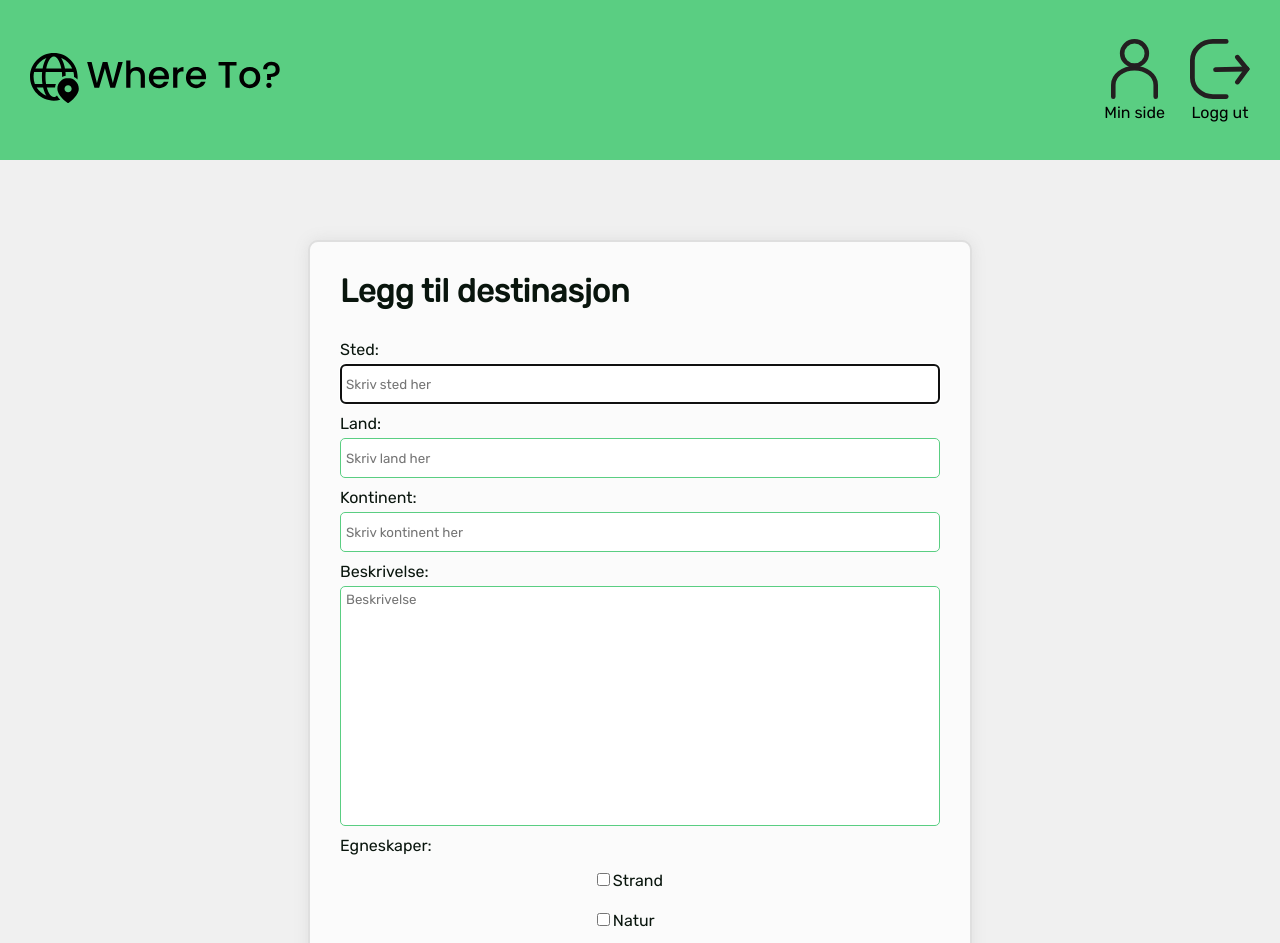
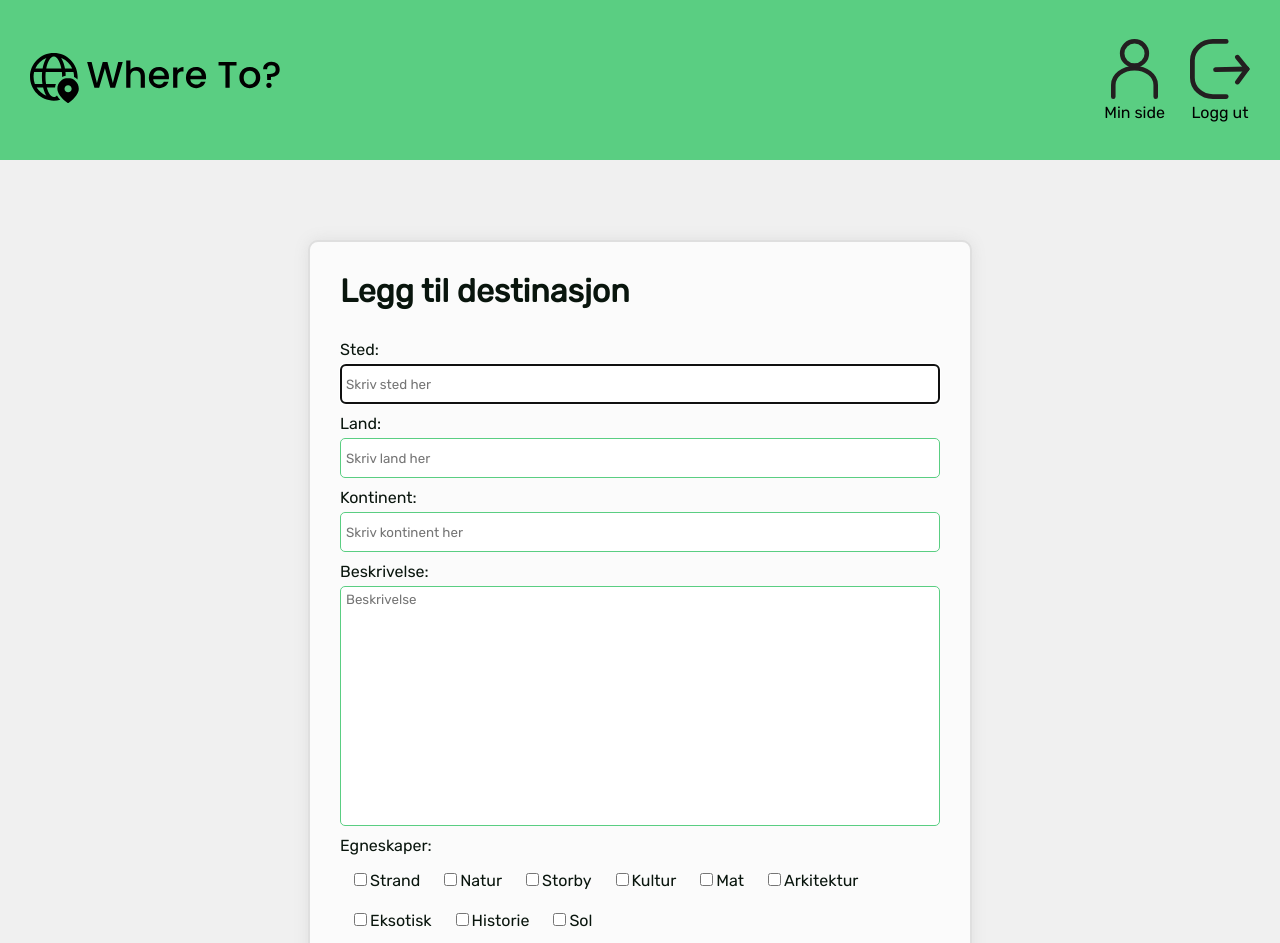
Before and after one commit to TrygveEriksen/WhereTo, a React (Vite) app in the folder TravelPlanner/: page /newdestination in a window 1280 px wide. Shown: the top 943 px of the page. Built offline with nearby package versions, Linux system fonts and the light colour scheme; no server answers; sample sign-in values are in the browser's storage.

Commit message:
feat: inline style labels

```diff
--- a/TravelPlanner/src/Components/NewDestination/NewDestination.css
+++ b/TravelPlanner/src/Components/NewDestination/NewDestination.css
@@ -102,4 +102,11 @@
   .label {
     padding: 10px;
   }
+
+
+  .MuiFormControl-root{
+    display: flex;
+    flex-wrap: wrap;
+    flex-direction: row;
+  }
 }
```
